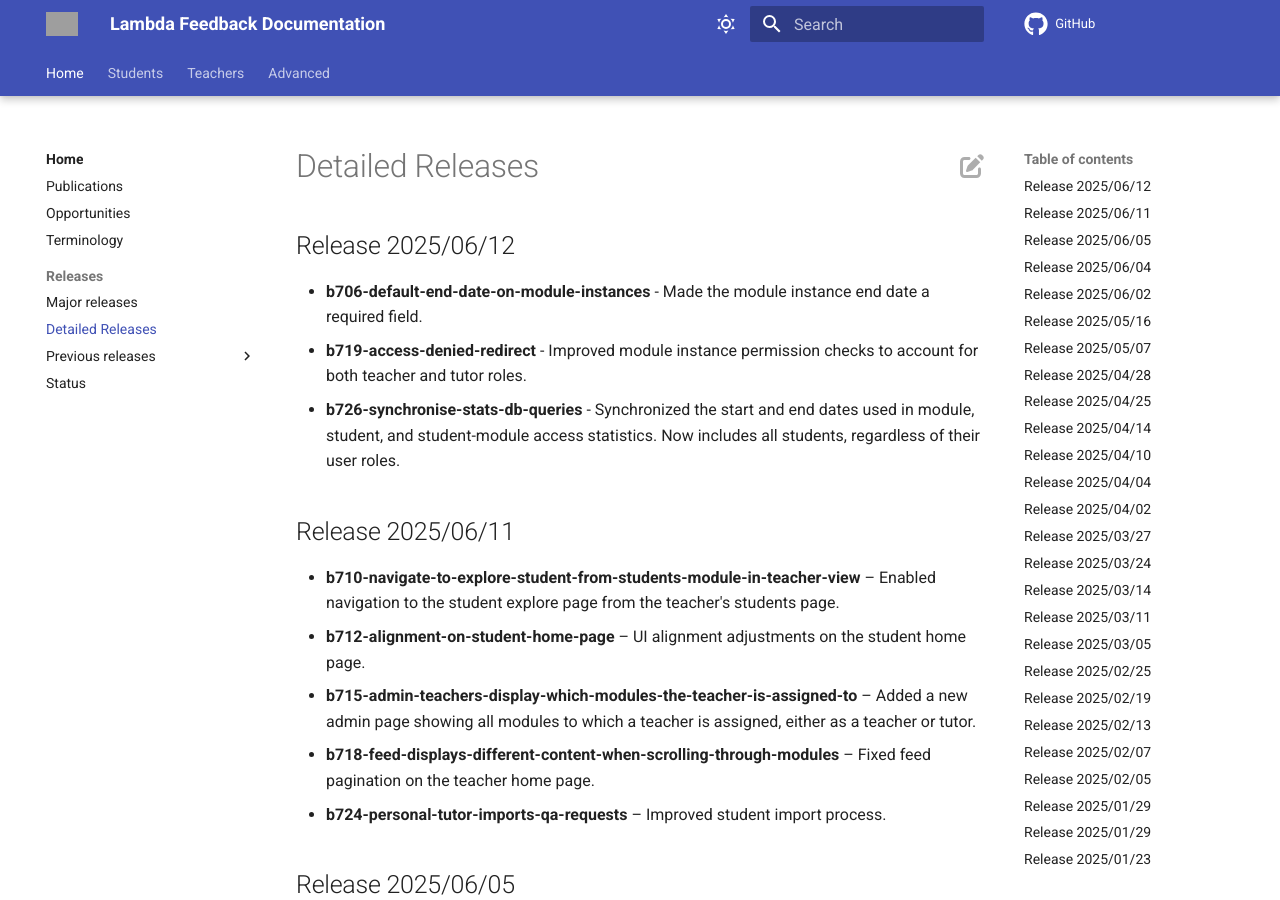
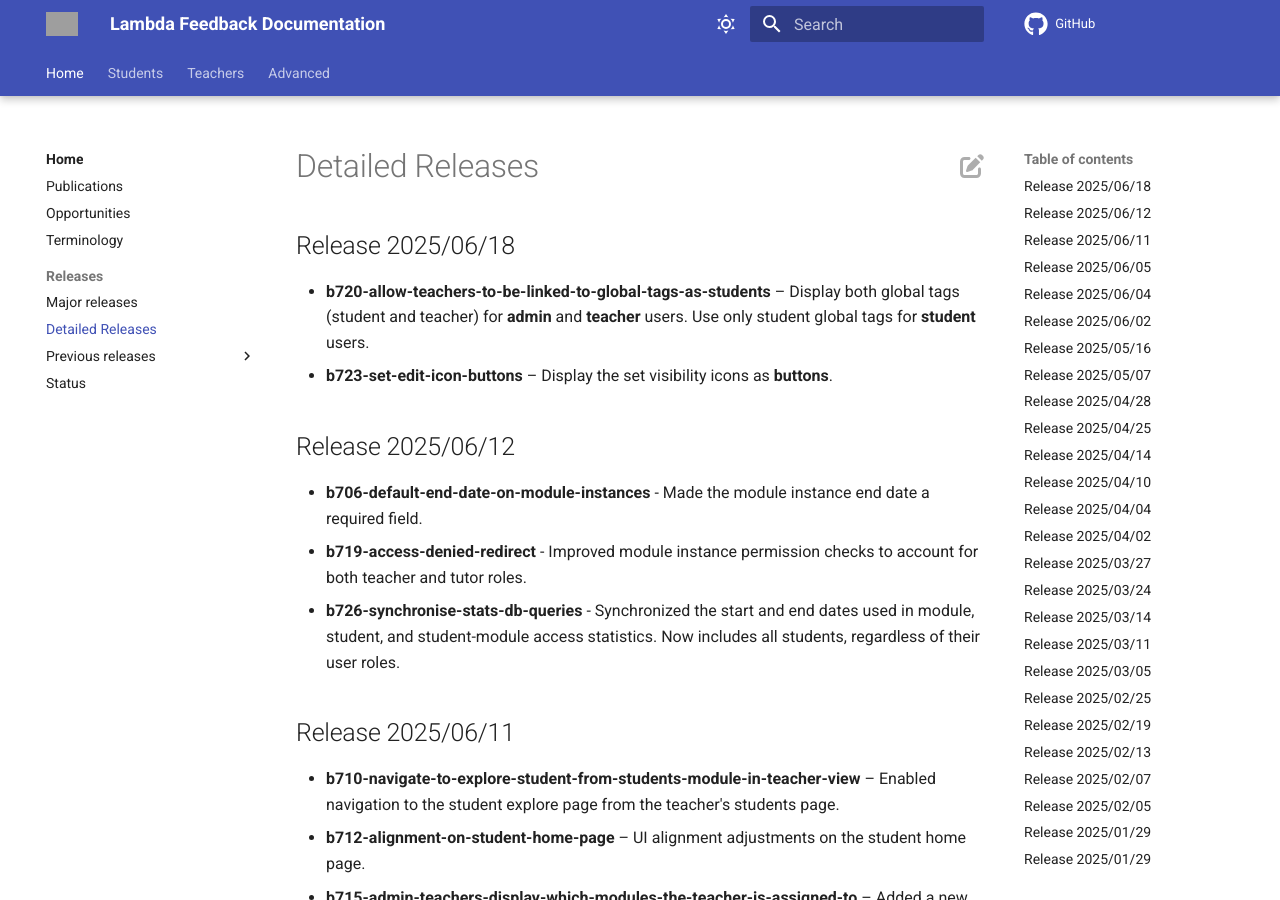
Before and after one commit to lambda-feedback/user-documentation, an MkDocs documentation site: the page built from docs/releases/detailed_releases.md, in a window 1280 px wide and 900 px high. Built offline with MkDocs 1.6.1 and Material for MkDocs 9.7.7, drawn with Linux system fonts in a browser that asks for light colours; comment, search, counter and statistics services are not loaded; grey boxes are pictures that could not be loaded.

Commit message:
Release 2025/06/18 added

```diff
--- a/docs/releases/detailed_releases.md
+++ b/docs/releases/detailed_releases.md
@@ -1,3 +1,8 @@
+## Release 2025/06/18
+
+- **b720-allow-teachers-to-be-linked-to-global-tags-as-students** – Display both global tags (student and teacher) for **admin** and **teacher** users. Use only student global tags for **student** users.
+- **b723-set-edit-icon-buttons** – Display the set visibility icons as **buttons**.
+
 ## Release 2025/06/12
 
 - **b706-default-end-date-on-module-instances** - Made the module instance end date a required field.
```
